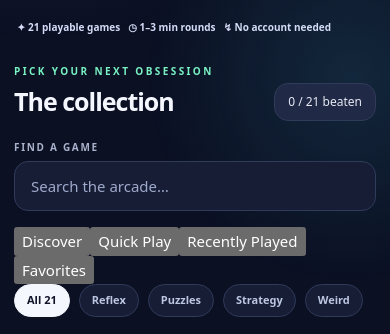
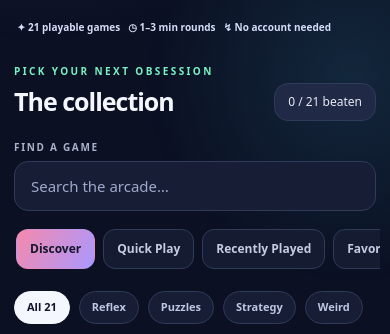
Before and after one commit to aksharghatole/pocket-oddities, a website: page index.html in a window 390 px wide. Shown: the part 303-637 px from the top of the page. Drawn offline with Linux system fonts and the light colour scheme.

Commit message:
Add Quick Play and personal library navigation

```diff
--- a/styles.css
+++ b/styles.css
@@ -76,3 +76,5 @@ footer a{display:inline-block;margin-left:12px;color:var(--mint);text-decoration
   .cabinet-trigger span{display:none}
 }
 @media(prefers-reduced-motion:reduce){.oddities-toast{transition:none}}
+
+.collection-tabs{display:flex;gap:8px;overflow-x:auto;padding:2px 2px 12px;margin:2px 0 10px;scrollbar-width:thin}.collection-tab{flex:0 0 auto;border:1px solid var(--line);background:#151c32;color:#c4cce2;border-radius:12px;padding:10px 15px;font-size:12px;font-weight:800;white-space:nowrap}.collection-tab.active{background:linear-gradient(120deg,#f589ac,#aa98ff);border-color:transparent;color:#15172c}.game-card{position:relative;min-width:0;padding:0;overflow:hidden}.game-launch{width:100%;height:100%;min-height:205px;padding:19px;text-align:left;border:0;background:transparent;color:inherit;display:flex;flex-direction:column;gap:9px}.game-launch:focus-visible{outline:3px solid var(--mint);outline-offset:-4px;border-radius:20px}.game-launch .game-card-top{padding-right:35px}.favorite-toggle{position:absolute;z-index:2;right:13px;top:13px;width:36px;height:36px;border:1px solid #ffffff24;border-radius:11px;background:#11182edc;color:var(--yellow);font-size:22px;line-height:1}.favorite-toggle[aria-pressed=true]{color:var(--yellow);background:#3a3150}.favorite-toggle:focus-visible{outline:3px solid var(--mint);outline-offset:2px}@media(max-width:600px){.collection-tabs{margin-right:-4px}.collection-tab{padding:10px 13px}.game-grid{grid-template-columns:repeat(2,minmax(0,1fr));gap:10px}.game-launch{padding:14px;min-height:205px}.game-card h3{font-size:14px}.game-card p{font-size:11px}}
```
